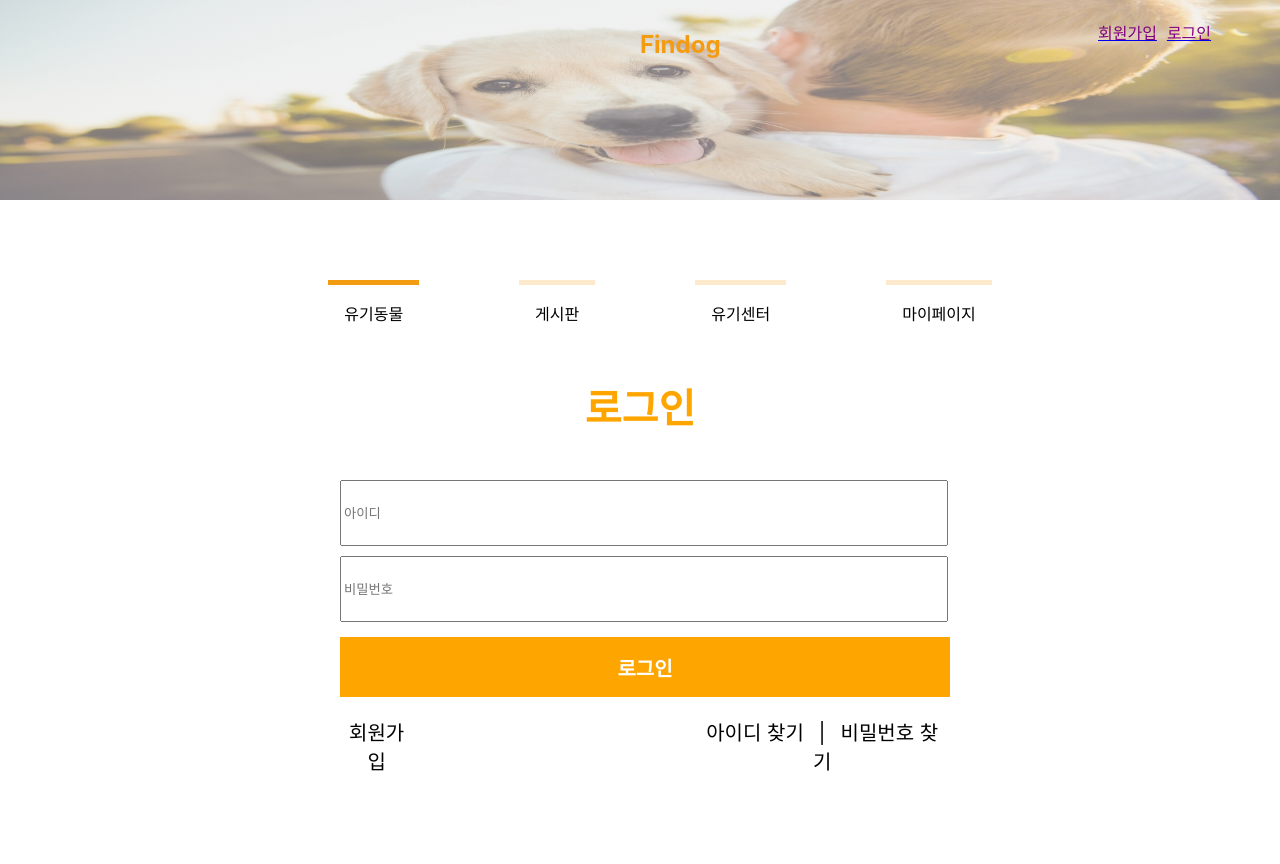
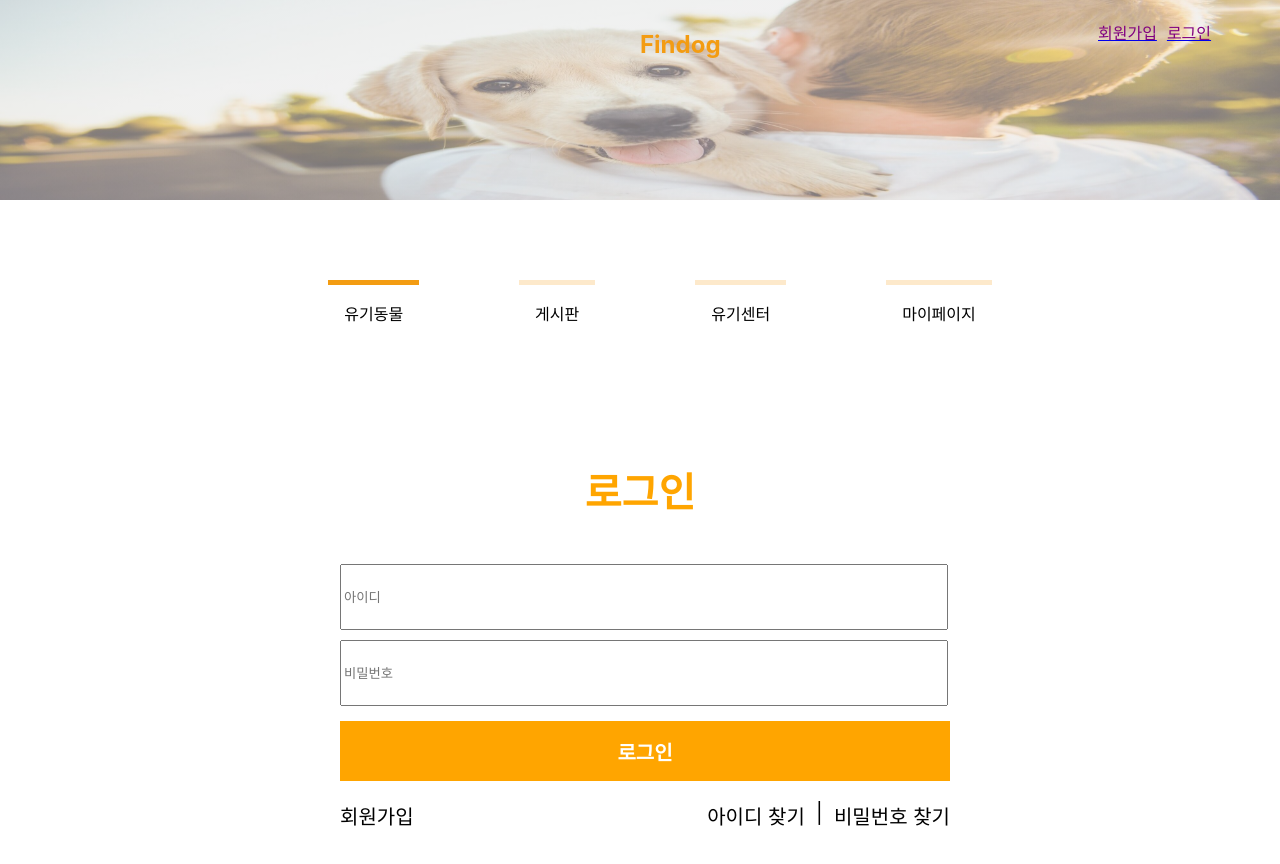
Before and after one commit to jyeonpark/Findog_Front, a React (Create React App) app: page /login in a window 1280 px wide. Shown: the top 864 px of the page. Built offline with nearby package versions, Linux system fonts and the light colour scheme.

Commit message:
Style: 회원가입,로그인 ui 수정 margin 이 맞지 않는 문제 해결

```diff
--- a/src/App.js
+++ b/src/App.js
@@ -1,12 +1,15 @@
-import React, {Component} from "react";
-import {BrowserRouter, Routes, Route} from "react-router-dom";
+import React, { Component } from "react";
+import { BrowserRouter, Routes, Route } from "react-router-dom";
 import "./App.css";
 import Header from "./components/Header";
 import Tab from "./components/Tab";
-import {Main} from "./pages/Main";
-import {Login} from "./pages/Login";
-import {NotFound} from "./pages/NotFound";
+import { Main } from "./pages/Main";
+import { Login } from "./pages/Login";
+import { NotFound } from "./pages/NotFound";
 import SignUp from "./pages/SignUp";
+import AbandonedAnimal from "./pages/AbandonedAnimal";
+import MyPage from "./pages/MyPage";
+import Board from "./pages/Board";
 
 function App() {
   return (
@@ -15,12 +18,13 @@ function App() {
         <Header />
         <Tab />
         <Routes>
-                    <Route path="/" element={<Main />}></Route>
+          <Route path="/" element={<AbandonedAnimal />}></Route>
+          <Route path="/board" element={<Board />}></Route>
+          <Route path="*" element={<NotFound />}></Route>
+          <Route path="/mypage" element={<MyPage />}></Route>
+          <Route path="/signup" element={<SignUp />}></Route>
           <Route path="/login" element={<Login />}></Route>
-                    <Route path="*" element={<NotFound />}></Route>
-                    <Route path="/signUp" element={<SignUp />}></Route>
         </Routes>
-
       </BrowserRouter>
     </div>
   );
--- a/src/components/Header.js
+++ b/src/components/Header.js
@@ -1,20 +1,21 @@
 import React, { Component } from "react";
 import { Link } from "react-router-dom";
 import "../styles/Header.css";
-
 
 function Header() {
   return (
     <div className="Header">
       <div className="Container">
-        <Link to="/signUp">
+        <Link to="/signup">
           <div className="Container-Text">회원가입</div>
         </Link>
         <Link to="/login">
           <div className="Container-Text">로그인</div>
         </Link>
       </div>
-      <div className="Header-Text">Findog</div>
+      <Link to="/">
+        <div className="Header-Text"> Findog</div>
+      </Link>
     </div>
   );
 }
--- a/src/components/Tab.js
+++ b/src/components/Tab.js
@@ -10,16 +10,15 @@ import SignUp from "../pages/SignUp";
 
 import { Link } from "react-router-dom";
 
-// const tabMenuList = {
-//   0: <AbandonedAnimal />,
-//   1: <Board />,
-//   2: <CenterMap />,
-//   3: <MyPage />,
-// };
+const tabMenuList = {
+  0: <AbandonedAnimal />,
+  1: <Board />,
+  2: <CenterMap />,
+  3: <MyPage />,
+};
 
 function Tab(props) {
   const [menu, setMenu] = useState(0);
-  //   const [tabVisible, setTabVisibility] = useState(props.name === "회원가입" ? false : true);
 
   return (
     <div className="Tab-Wrap">
@@ -35,7 +34,7 @@ function Tab(props) {
               유기동물
             </li>
           </Link>
-          <Link to="/login">
+          <Link to="/board">
             <li
               className={classNames(Tab, `${menu === 1 ? "active" : ""}`)}
               onClick={() => setMenu(1)}
@@ -43,7 +42,7 @@ function Tab(props) {
               게시판
             </li>
           </Link>
-          <Link to="/signUp">
+          <Link to="*">
             <li
               className={classNames(Tab, `${menu === 2 ? "active" : ""}`)}
               onClick={() => setMenu(2)}
@@ -51,12 +50,14 @@ function Tab(props) {
               유기센터
             </li>
           </Link>
+          <Link to="/mypage">
             <li
               className={classNames(Tab, `${menu === 3 ? "active" : ""}`)}
               onClick={() => setMenu(3)}
             >
               마이페이지
             </li>
+          </Link>
         </ul>
       </div>
       {/* <div className="Tab-Content">{tabMenuList[menu]}</div> */}
--- a/src/pages/Login.js
+++ b/src/pages/Login.js
@@ -16,17 +16,16 @@ export const Login = () => {
                     </div>
                 </div>
                 <button className={styles.loginBtn}>로그인</button>
-                <div className={styles.one}>
-                    <span className={styles.two}>회원가입</span>
-                    <div>
-                        <span className={styles.three}>아이디 찾기</span>
-                        <span>|</span>
-                        <span className={styles.four}>비밀번호 찾기</span>
+                <div className={styles.bottom}>
+                    <span className={styles.signup}>회원가입</span>
+                    <div className={styles.bottomRight}>
+                        <div className={styles.idSearch}>아이디 찾기</div>
+                        <div>&nbsp;&nbsp;|&nbsp;&nbsp;</div>
+                        <div className={styles.pwSearch}>비밀번호 찾기</div>
                     </div>
                 </div>
             </div>
     );
-
 }
 
 export default Login;
--- a/src/pages/MyPage.js
+++ b/src/pages/MyPage.js
@@ -1,9 +1,7 @@
 import React, { Component } from "react";
 
 function MyPage() {
-  return (
-    <div>게시판</div>
-  );
+  return <div>마이페이지</div>;
 }
 
 export default MyPage;
--- a/src/styles/Login.module.css
+++ b/src/styles/Login.module.css
@@ -7,10 +7,12 @@
 }
 
 .container {
-    width: 600px;
-    height: 1000px;
-    margin-left: auto;
-    margin-right: auto;
+  width: 800px;
+  height: fit-content;
+  margin-top: 100px;
+  margin-left: auto;
+  margin-right: auto;
+  text-align: left;
 }
 
 .header {
@@ -23,7 +25,10 @@
 }
 
 .boxContainer {
+    width: 600px;
     border-left: orange;
+    text-align: left;
+    margin-left: 100px;
 }
 
 .box {
@@ -43,23 +48,19 @@
     font-weight: bold;
     margin-bottom: 20px;
     border: none;
+    margin-left: 100px;
 }
 
-.one{
-
+.bottom{
+    width: 610px;
     display: flex;
+    margin-left: 100px;
     font-size: 20px;
+    margin-bottom: 300px;
+    justify-content: space-between;
 }
 
-.two{
-    margin-left: 2px;
-    margin-right: 293px;
+.bottomRight{
+    float: right;
+    display: flex;
 }
-
-.three {
-    margin-right: 15px;
-}
-
-.four {
-    margin-left: 15px;
-}
--- a/src/styles/SignUp.scss
+++ b/src/styles/SignUp.scss
@@ -1,6 +1,7 @@
 .container {
   width: 800px;
-  height: 2000px;
+  height: fit-content;
+  margin-top: 100px;
   margin-left: auto;
   margin-right: auto;
 }
@@ -21,8 +22,10 @@
 }
 
 .SignUp-box {
-  margin-left: 10px;
-  margin-top: 20px;
+  width: 600px;
+  text-align: left;
+  margin-left: 50px;
+  margin-top: 30px;
   cursor: auto;
 }
 
@@ -36,7 +39,7 @@
 .SignUp-boxInput {
   width: 400px;
   display: inline-block;
-  height: 30px;
+  height: 40px;
   border: 1px solid lightgray;
   border-radius: 3px;
   vertical-align: top;
@@ -50,7 +53,7 @@
 .SignUp-duplicateBtn {
   width: 100px;
   height: 100%;
-  line-height: 35px;
+  line-height: 45px;
   background-color: orange;
   border-radius: 3px;
   color: white;
@@ -62,7 +65,9 @@
 }
 
 .SignUp-profile {
-  margin-left: 10px;
+  width: 600px;
+  text-align: left;
+  margin-left: 50px;
   margin-top: 30px;
   cursor: auto;
 }
@@ -82,7 +87,7 @@
 }
 
 .SignUp-profileImage {
-  width: 70px;
+  width: 100px;
   display: inline-block;
   content: url("../images/profileImage.png");
 }
@@ -92,9 +97,9 @@
 }
 
 .SignUp-Btn {
-  width: 350px;
+  width: 380px;
   height: 60px;
-  margin-top: 50px;
+  margin-top: 80px;
   font-size: 20px;
   color: white;
   font-weight: bold;
```
Lines whose indentation alone changed are shown as unchanged.
